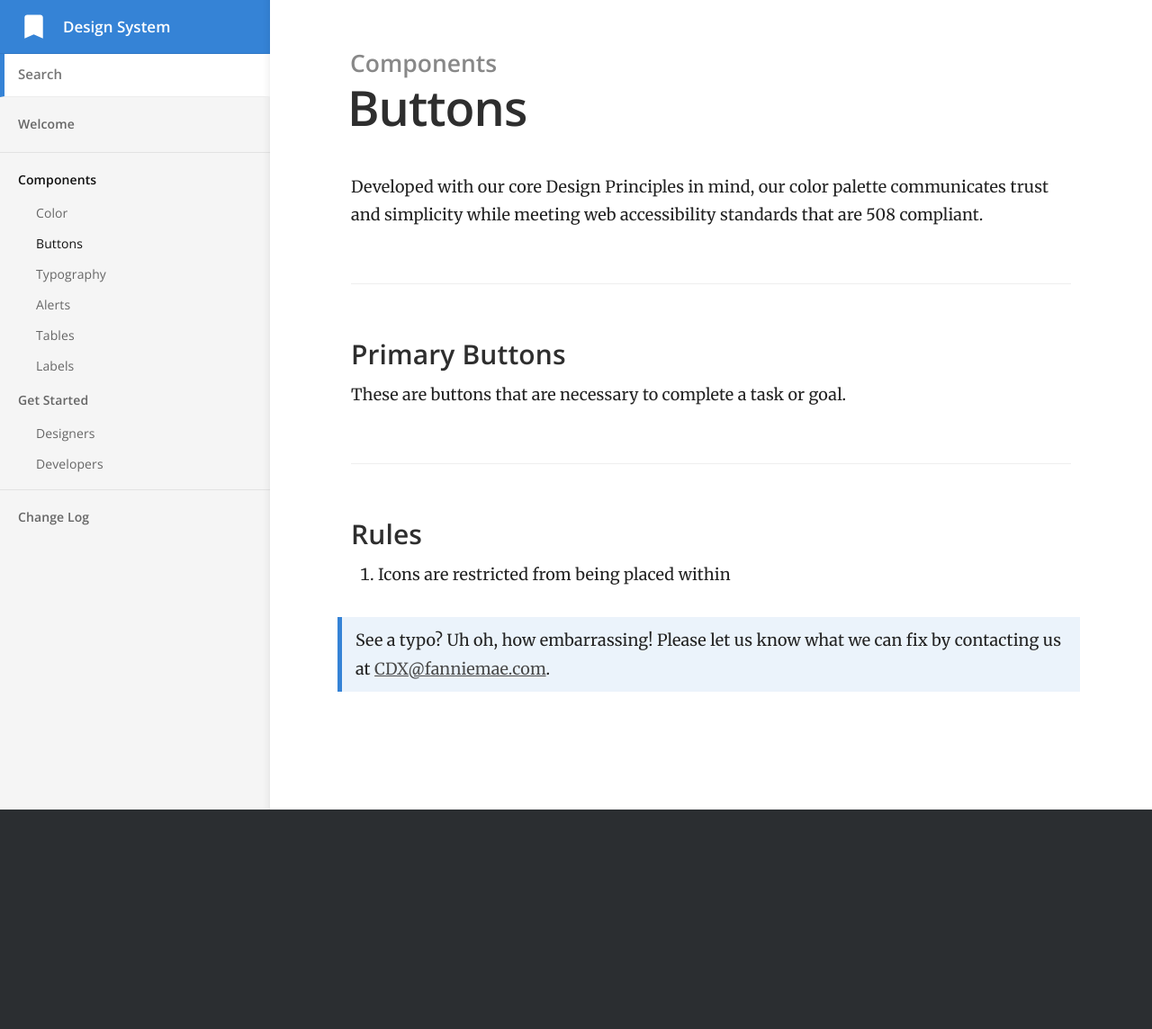
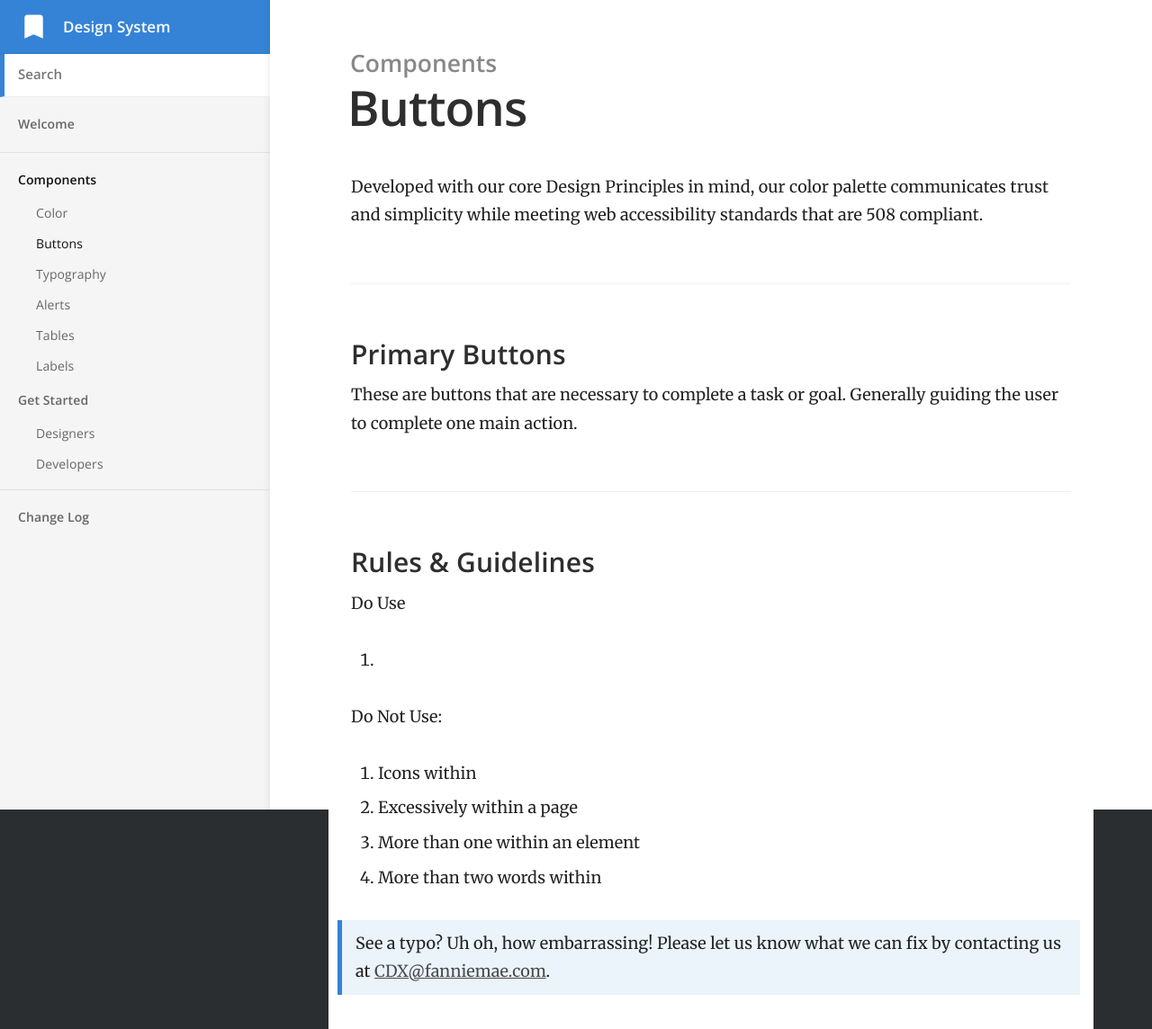
Before and after one commit to CassieShumway/fm-designsystem, a Jekyll site: the page built from _docs/components/buttons.md, in a window 1280 px wide. Shown: the whole page at 90% size. Built offline with Jekyll 4.4.1, drawn with Linux system fonts in a browser that asks for light colours; before the commit the page ends 900 px from its top, so only the background shows below that.

Commit message:
adjustments

```diff
--- a/_docs/components/buttons.md
+++ b/_docs/components/buttons.md
@@ -8,12 +8,21 @@ Developed with our core Design Principles in mind, our color palette communicate
 
 ### Primary Buttons
 
-These are buttons that are necessary to complete a task or goal.
+These are buttons that are necessary to complete a task or goal. Generally guiding the user to complete one main action.
 
 
-### Rules
+### Rules & Guidelines
+Do Use
 
-1. Icons are restricted from being placed within
+1.
+
+
+Do Not Use:
+
+1. Icons within
+2. Excessively within a page
+3. More than one within an element
+4. More than two words within
 
 
 > See a typo? Uh oh, how embarrassing! Please let us know what we can fix by contacting us at [CDX@fanniemae.com](a href="mailto:cdx@fanniemae.com).
```
Also changed, not shown: _docs/get started/designers.md (+1 -3 lines), README.md.
